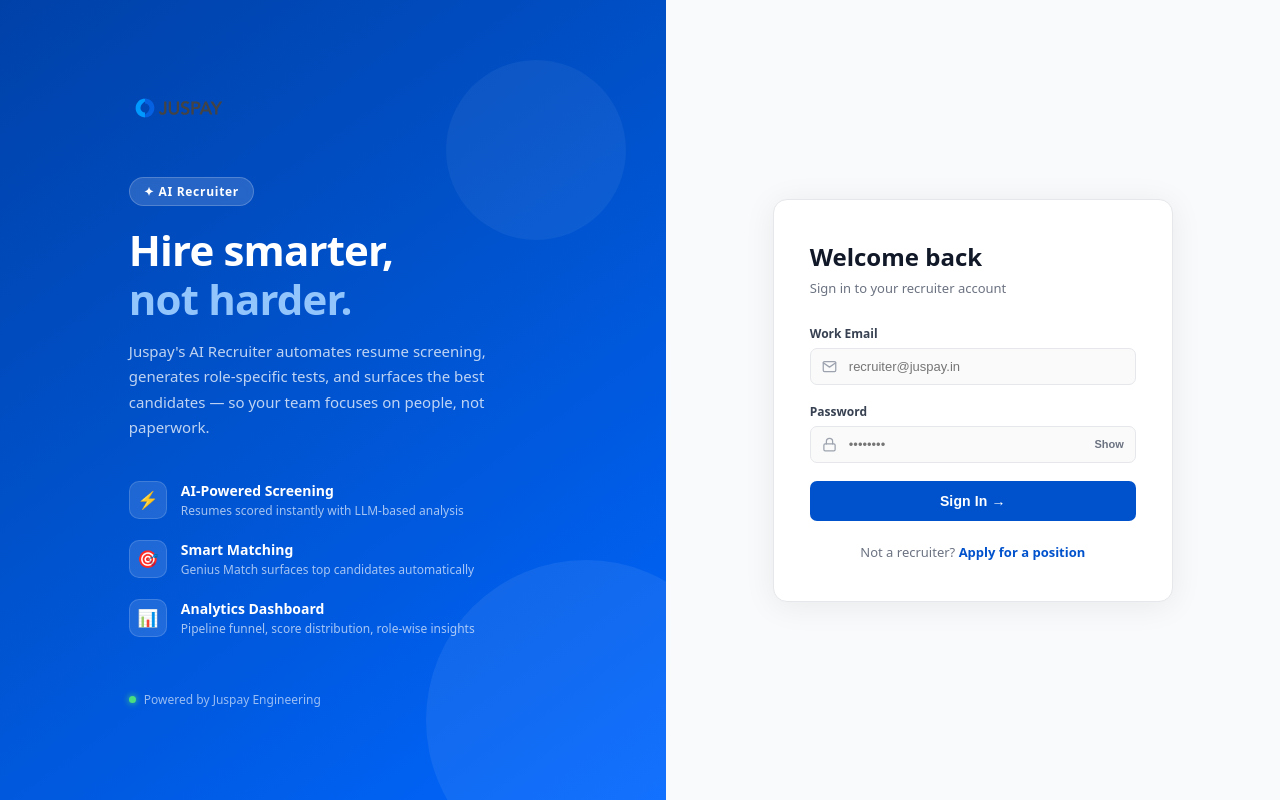
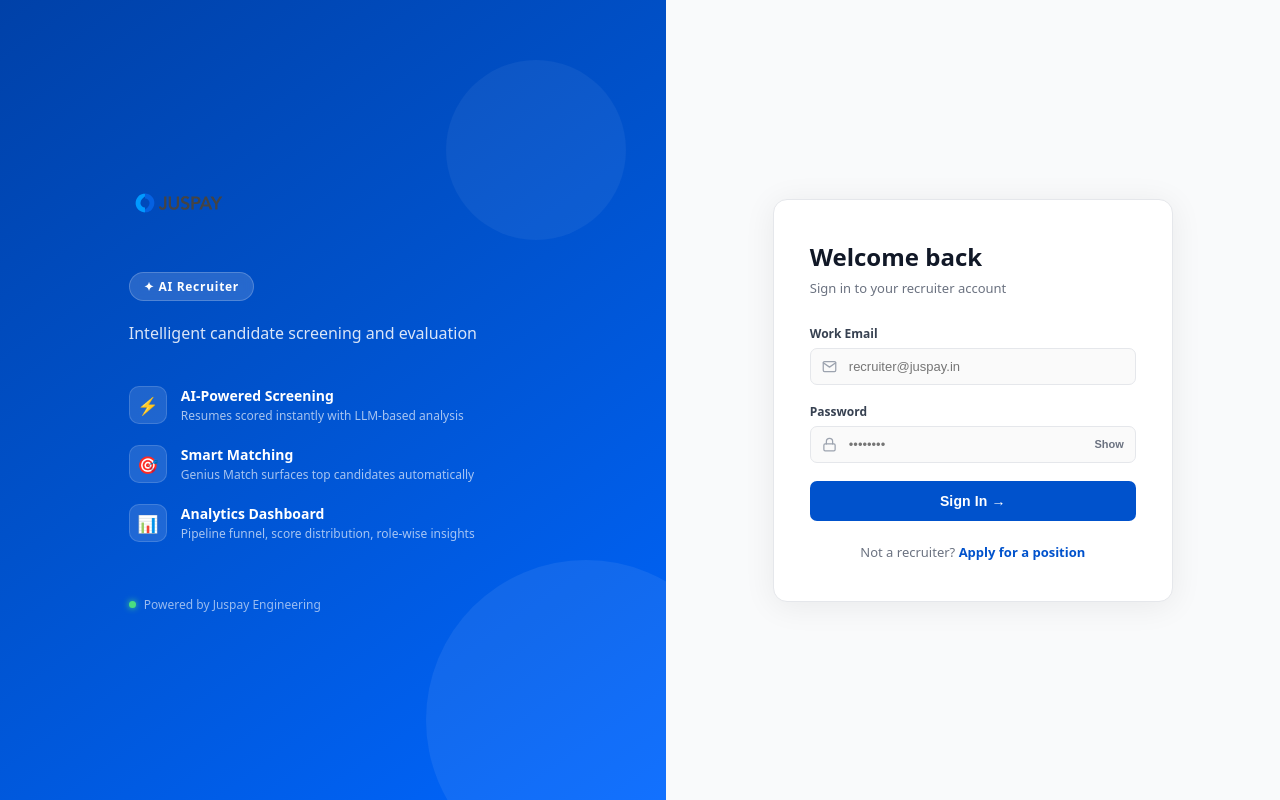
Before and after one commit to dillipb2014-spec/ai-recruiter, a Next.js app in the folder frontend/: page /login in a window 1280 px wide. Built offline with nearby package versions, Linux system fonts and the light colour scheme; no server answers.

Commit message:
auto: 2026-03-25 17:55:39

```diff
--- a/frontend/src/app/login/page.jsx
+++ b/frontend/src/app/login/page.jsx
@@ -53,14 +53,8 @@
           {/* Hero text */}
           <div style={s.hero}>
             <div style={s.aiChip}>✦ AI Recruiter</div>
-            <h1 style={s.heroTitle}>
-              Hire smarter,<br />
-              <span style={s.heroAccent}>not harder.</span>
-            </h1>
             <p style={s.heroSub}>
-              Juspay's AI Recruiter automates resume screening, generates role-specific
-              tests, and surfaces the best candidates — so your team focuses on people,
-              not paperwork.
+              Intelligent candidate screening and evaluation
             </p>
           </div>
 
@@ -177,9 +171,7 @@
   logoRow:      { marginBottom: 48 },
   hero:         { marginBottom: 40 },
   aiChip:       { display: "inline-flex", alignItems: "center", gap: 6, background: "rgba(255,255,255,0.15)", color: "#fff", fontSize: 12, fontWeight: 700, padding: "5px 14px", borderRadius: 999, marginBottom: 20, letterSpacing: "0.06em", backdropFilter: "blur(4px)", border: "1px solid rgba(255,255,255,0.2)" },
-  heroTitle:    { margin: "0 0 16px", fontSize: 42, fontWeight: 800, color: "#fff", lineHeight: 1.15, letterSpacing: "-0.02em" },
-  heroAccent:   { color: "#93c5fd" },
-  heroSub:      { margin: 0, fontSize: 15, color: "rgba(255,255,255,0.75)", lineHeight: 1.7, maxWidth: 400 },
+  heroSub:      { margin: 0, fontSize: 16, color: "rgba(255,255,255,0.85)", lineHeight: 1.6, fontWeight: 500 },
   features:     { display: "flex", flexDirection: "column", gap: 20, marginBottom: 48 },
   featureRow:   { display: "flex", alignItems: "flex-start", gap: 14 },
   featureIcon:  { width: 38, height: 38, borderRadius: 10, background: "rgba(255,255,255,0.12)", display: "flex", alignItems: "center", justifyContent: "center", fontSize: 17, flexShrink: 0, border: "1px solid rgba(255,255,255,0.15)" },
```
